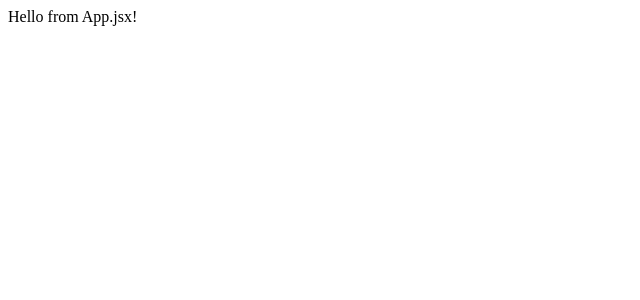
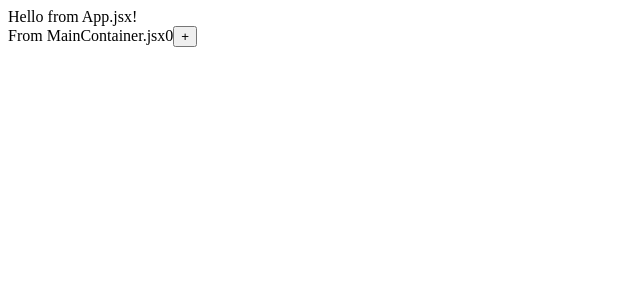
Before and after one commit to Star-Nose/Travelist, a React app: page / in a window 1280 px wide. Shown: the top 300 px of the page, without its empty margins (0-640 px from the left). Built offline with nearby package versions, Linux system fonts and the light colour scheme.

Commit message:
(updated) wrapped App in Provider

```diff
--- a/client/App.jsx
+++ b/client/App.jsx
@@ -1,11 +1,11 @@
 import React from 'react';
 
-// import Main from './containers/MainContainer.jsx';
+import MainContainer from './containers/MainContainer.jsx';
 
 const App = () => (
   <div>
     Hello from App.jsx!
-    {/* <Main /> */}
+    <MainContainer />
   </div>
 );
 
--- a/client/index.js
+++ b/client/index.js
@@ -1,6 +1,12 @@
 import React from 'react';
+import { render } from 'react-dom';
+import { Provider } from 'react-redux';
+import App from './App.jsx';
+import store from './store';
 
-import { render } from 'react-dom';
-import App from './App.jsx';
-
-render(<App />, document.getElementById('root'));
+render(
+  <Provider store={store}>
+    <App />
+  </Provider>,
+  document.getElementById('root'),
+);
```
